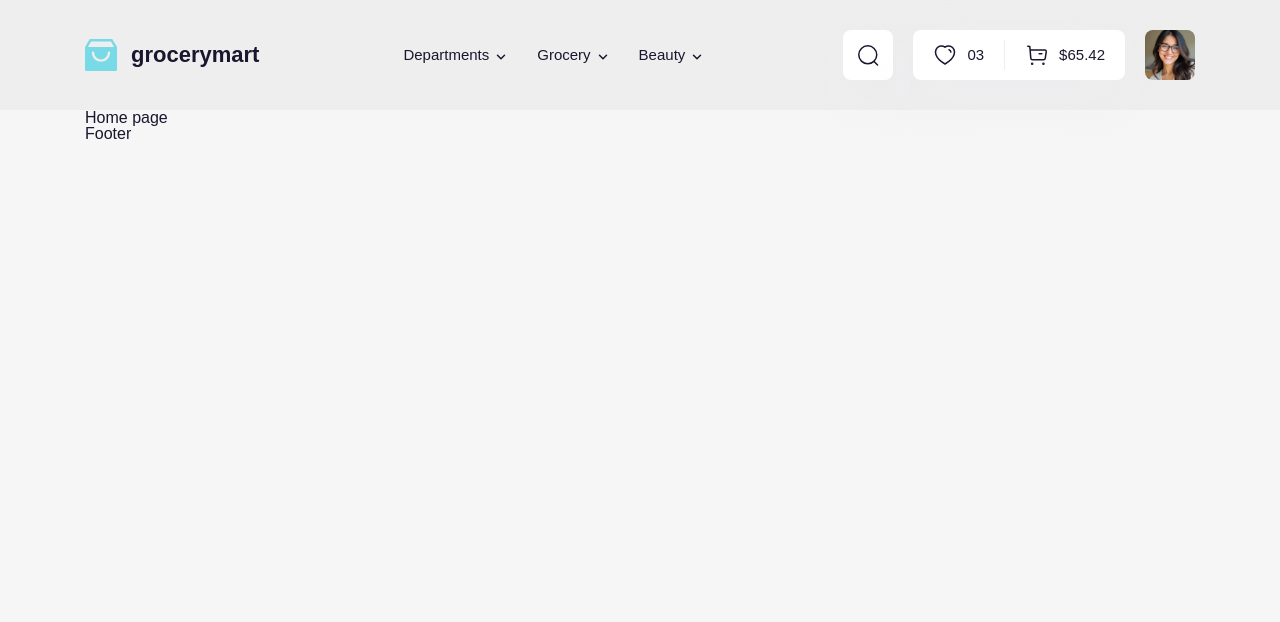
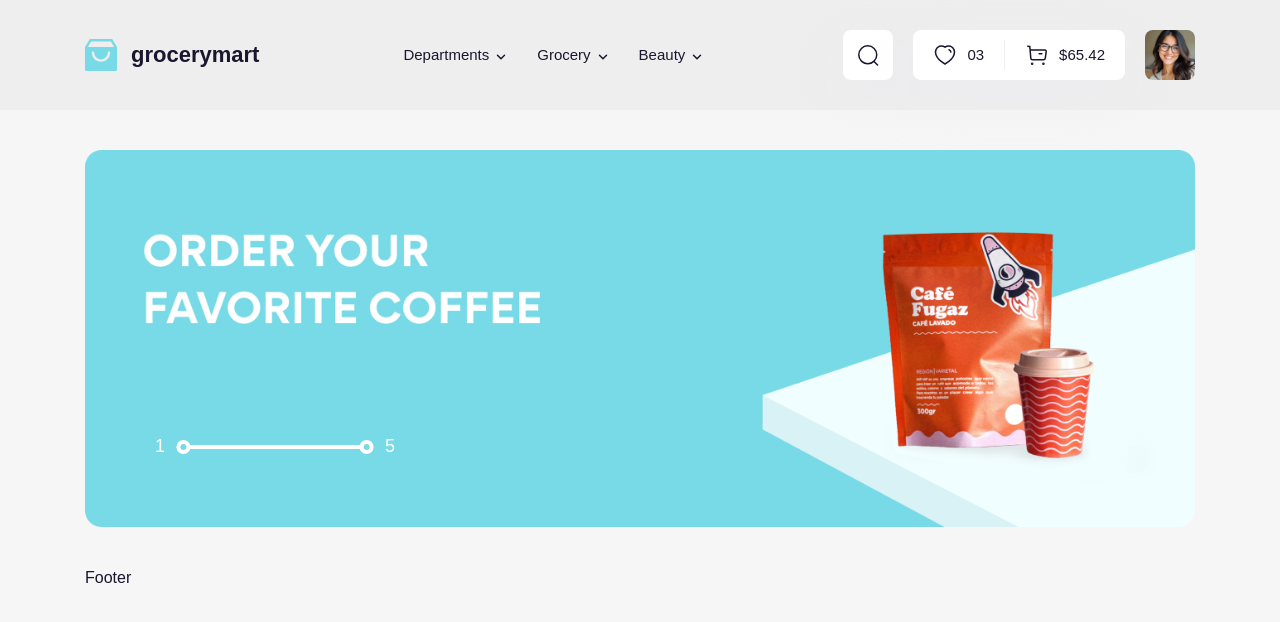
Before and after one commit to thanhhang31023/project-grocery-mart, a website: page index.html in a window 1280 px wide. Drawn offline with Linux system fonts and the light colour scheme.

Commit message:
Create Slideshow  #1

```diff
--- a/index.html
+++ b/index.html
@@ -30,8 +30,26 @@
         </script>
 
         <div class="container">
-            <!-- Main -->
-            <h1>Home page</h1>
+            <!-- Slideshow -->
+            <div class="slideshow">
+                <div class="slideshow__inner">
+                    <div class="slideshow__item">
+                        <img src="./assets/img/slideshow/item-1.png" alt="" class="slideshow__img" />
+                    </div>
+                    <div class="slideshow__item">
+                        <img src="./assets/img/slideshow/item-1.png" alt="" class="slideshow__img" />
+                    </div>
+                    <div class="slideshow__item">
+                        <img src="./assets/img/slideshow/item-1.png" alt="" class="slideshow__img" />
+                    </div>
+                </div>
+
+                <div class="slideshow__page">
+                    <span class="slideshow__num">1</span>
+                    <span class="slideshow__slider"></span>
+                    <span class="slideshow__num">5</span>
+                </div>
+            </div>
 
             <!-- Footer -->
             <footer id="footer"></footer>
--- a/scss/components/_index.scss
+++ b/scss/components/_index.scss
@@ -1,2 +1,3 @@
 @forward "./logo";
 @forward "./dropdown";
+@forward "./slideshow";
--- /dev/null
+++ b/scss/components/_slideshow.scss
@@ -0,0 +1,66 @@
+.slideshow {
+    position: relative;
+    margin: 40px 0;
+
+    &__inner {
+        display: flex;
+        overflow: hidden;
+    }
+
+    &__item {
+        flex-shrink: 0;
+        width: 100%;
+    }
+
+    &__img {
+        width: 100%;
+    }
+
+    &__page {
+        --color: #fff;
+
+        position: absolute;
+        bottom: 70px;
+        left: 70px;
+        display: flex;
+        align-items: center;
+        column-gap: 24px;
+    }
+
+    &__num {
+        font-size: 1.8rem;
+        font-weight: 500;
+        line-height: 144.444%;
+        color: var(--color);
+    }
+
+    &__slider {
+        position: relative;
+        width: 172px;
+        height: 4px;
+        flex-shrink: 0;
+        background: var(--color);
+
+        &::before,
+        &::after {
+            content: "";
+            position: absolute;
+            top: 50%;
+
+            width: 14px;
+            height: 14px;
+            border: 4px solid var(--color);
+            border-radius: 50%;
+        }
+
+        &::before {
+            left: 0;
+            translate: -90% -50%;
+        }
+
+        &::after {
+            right: 0;
+            translate: 90% -50%;
+        }
+    }
+}
```
Also changed, not shown: assets/css/main.css, assets/img/slideshow/item-1.png (added), 1 other file.
